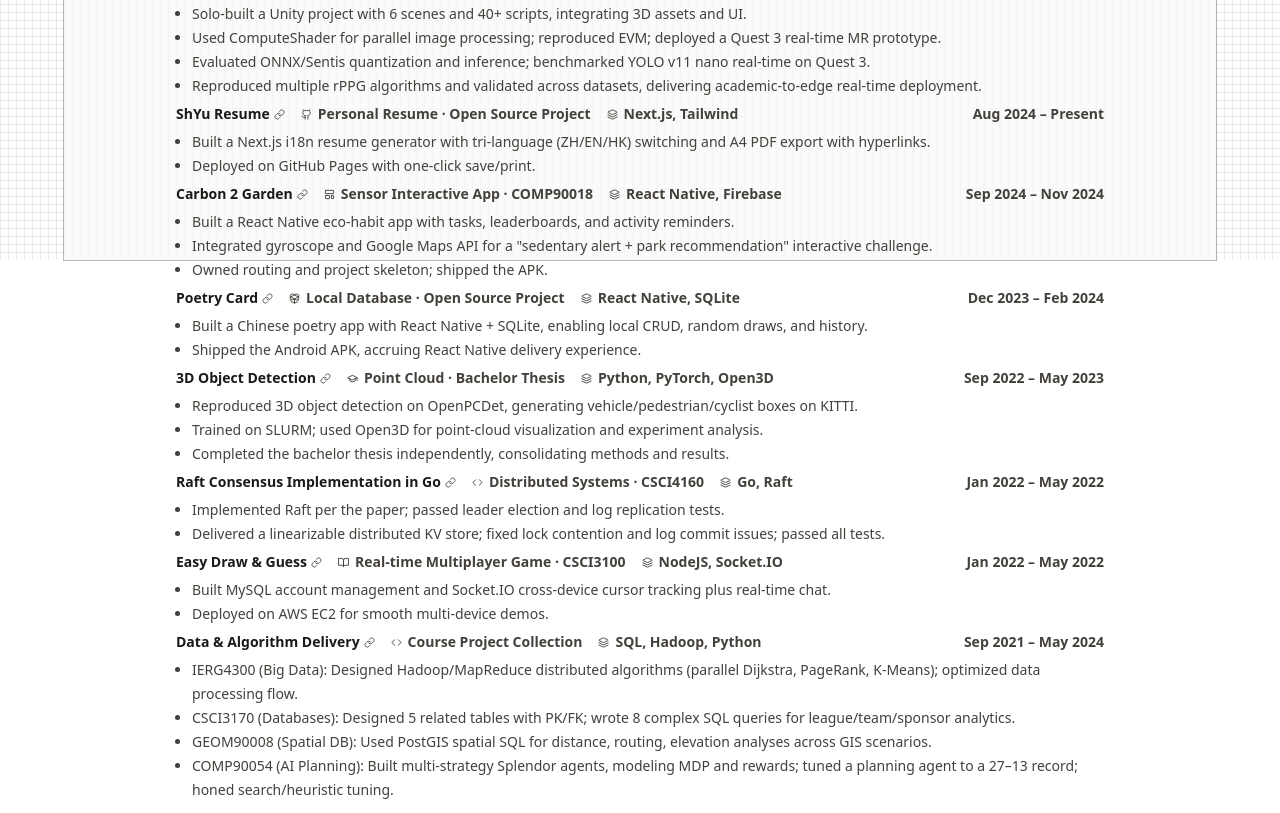
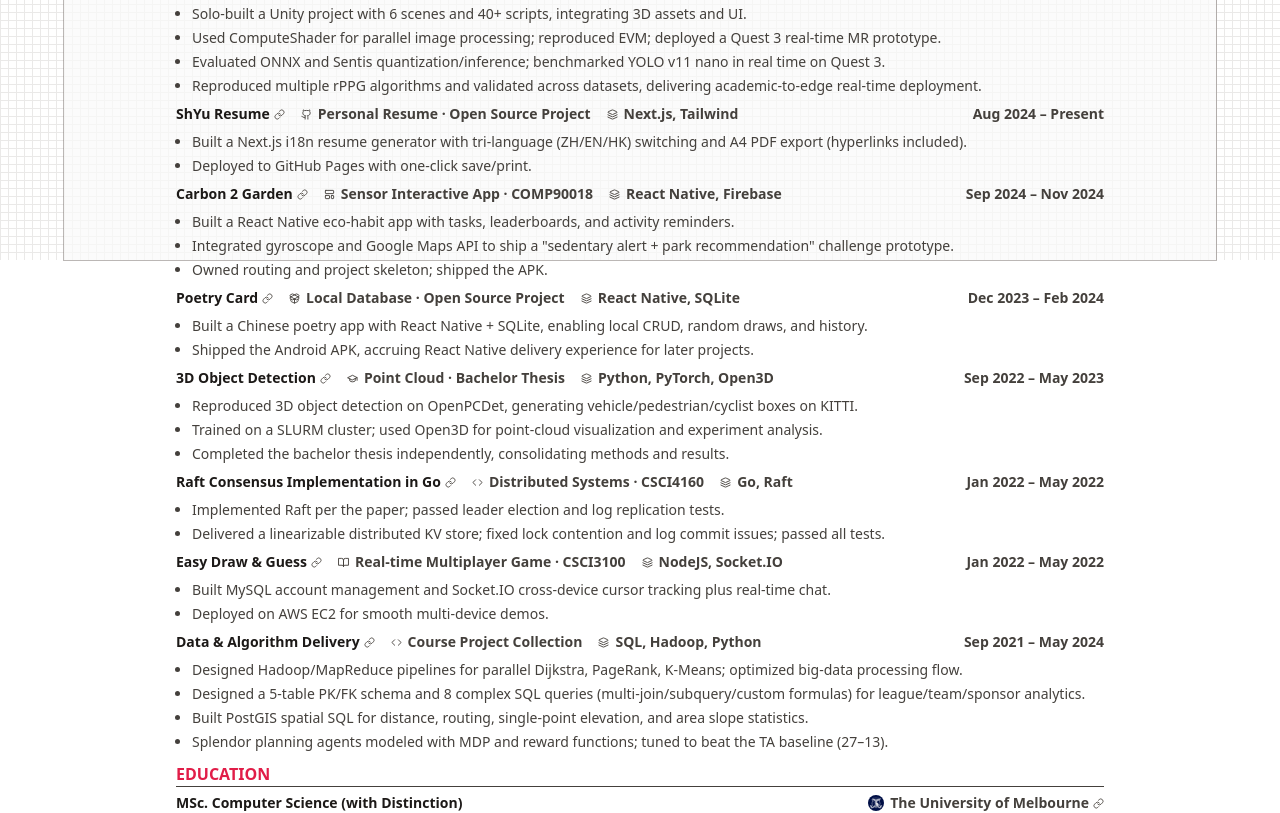
Before and after one commit to shyu216/shyu-resume, a Next.js app: page / in a window 1280 px wide. Shown: the part 540-1353 px from the top of the page. Built offline with nearby package versions, Linux system fonts and the light colour scheme.

Commit message:
rephrase

```diff
--- a/content/en/projects.ts
+++ b/content/en/projects.ts
@@ -11,10 +11,10 @@
     dateRange: "May 2025 – Nov 2025",
     techStack: "Unity, Meta Quest 3, C#",
     bullets: [
-    "Second author on a Siggraph Asia XR submission; built the MR physiological signal prototype.",
+      "Co-authored (2nd) a Siggraph Asia XR submission; built the MR biosensing prototype.",
       "Solo-built a Unity project with 6 scenes and 40+ scripts, integrating 3D assets and UI.",
       "Used ComputeShader for parallel image processing; reproduced EVM; deployed a Quest 3 real-time MR prototype.",
-    "Evaluated ONNX/Sentis quantization and inference; benchmarked YOLO v11 nano real-time on Quest 3.",
+      "Evaluated ONNX and Sentis quantization/inference; benchmarked YOLO v11 nano in real time on Quest 3.",
       "Reproduced multiple rPPG algorithms and validated across datasets, delivering academic-to-edge real-time deployment.",
     ],
     rank: 1,
@@ -28,8 +28,8 @@
     dateRange: "Aug 2024 – Present",
     techStack: "Next.js, Tailwind",
     bullets: [
-	  "Built a Next.js i18n resume generator with tri-language (ZH/EN/HK) switching and A4 PDF export with hyperlinks.",
-	  "Deployed on GitHub Pages with one-click save/print.",
+      "Built a Next.js i18n resume generator with tri-language (ZH/EN/HK) switching and A4 PDF export (hyperlinks included).",
+      "Deployed to GitHub Pages with one-click save/print.",
     ],
     rank: 1,
   },
@@ -43,7 +43,7 @@
     techStack: "React Native, Firebase",
     bullets: [
       "Built a React Native eco-habit app with tasks, leaderboards, and activity reminders.",
-    "Integrated gyroscope and Google Maps API for a \"sedentary alert + park recommendation\" interactive challenge.",
+      "Integrated gyroscope and Google Maps API to ship a \"sedentary alert + park recommendation\" challenge prototype.",
       "Owned routing and project skeleton; shipped the APK.",
     ],
     rank: 1,
@@ -58,7 +58,7 @@
     techStack: "React Native, SQLite",
     bullets: [
       "Built a Chinese poetry app with React Native + SQLite, enabling local CRUD, random draws, and history.",
-	  "Shipped the Android APK, accruing React Native delivery experience.",
+      "Shipped the Android APK, accruing React Native delivery experience for later projects.",
     ],
     rank: 2,
   },
@@ -72,7 +72,7 @@
     techStack: "Python, PyTorch, Open3D",
     bullets: [
       "Reproduced 3D object detection on OpenPCDet, generating vehicle/pedestrian/cyclist boxes on KITTI.",
-    "Trained on SLURM; used Open3D for point-cloud visualization and experiment analysis.",
+      "Trained on a SLURM cluster; used Open3D for point-cloud visualization and experiment analysis.",
       "Completed the bachelor thesis independently, consolidating methods and results.",
     ],
     rank: 1,
@@ -114,10 +114,10 @@
     dateRange: "Sep 2021 – May 2024",
     techStack: "SQL, Hadoop, Python",
     bullets: [
-      "IERG4300 (Big Data): Designed Hadoop/MapReduce distributed algorithms (parallel Dijkstra, PageRank, K-Means); optimized data processing flow.",
-      "CSCI3170 (Databases): Designed 5 related tables with PK/FK; wrote 8 complex SQL queries for league/team/sponsor analytics.",
-      "GEOM90008 (Spatial DB): Used PostGIS spatial SQL for distance, routing, elevation analyses across GIS scenarios.",
-      "COMP90054 (AI Planning): Built multi-strategy Splendor agents, modeling MDP and rewards; tuned a planning agent to a 27–13 record; honed search/heuristic tuning.",
+      "Designed Hadoop/MapReduce pipelines for parallel Dijkstra, PageRank, K-Means; optimized big-data processing flow.",
+      "Designed a 5-table PK/FK schema and 8 complex SQL queries (multi-join/subquery/custom formulas) for league/team/sponsor analytics.",
+      "Built PostGIS spatial SQL for distance, routing, single-point elevation, and area slope statistics.",
+      "Splendor planning agents modeled with MDP and reward functions; tuned to beat the TA baseline (27–13).",
     ],
     rank: 1,
   },
--- a/content/zh-hk/projects.ts
+++ b/content/zh-hk/projects.ts
@@ -72,7 +72,7 @@
     techStack: "Python, PyTorch, Open3D",
     bullets: [
       "基於 OpenPCDet 複現 3D 目標檢測，在 KITTI 數據集生成車輛/行人/自行車檢測框",
-      "使用 SLURM 集群訓練模型，透過 Open3D 完成點雲視覺化與實驗分析",
+      "使用 SLURM 集群訓練模型，透過 Open3D 完成點雲視覺化與實驗結果分析",
       "獨立完成本科畢業論文，系統整理檢測方法與實驗數據",
     ],
     rank: 1,
@@ -114,10 +114,10 @@
     dateRange: "2021年9月 - 2024年5月",
     techStack: "SQL, Hadoop, Python",
     bullets: [
-      "IERG4300（大數據分析）：基於 Hadoop/MapReduce 設計分布式算法，實現並行 Dijkstra、PageRank、K-Means，優化大數據處理流程",
-      "CSCI3170（數據庫）：設計 5 張帶主鍵/外鍵的關聯表，撰寫 8 個高複雜度 SQL 查詢，完成體育聯賽數據統計分析",
-      "GEOM90008（空間數據庫）：基於 PostGIS 實現空間 SQL 查詢，落地距離計算、路徑規劃、高程分析等 GIS 場景",
-      "COMP90054（AI 規劃）：為 Splendor 遊戲設計多策略 AI，抽象 MDP 狀態、設計獎勵，優化規劃 Agent（27 勝 13 負），掌握搜索/調參",
+      "基於 Hadoop/MapReduce 設計分布式算法系統，實現並行 Dijkstra、PageRank、K-Means，優化大數據處理流程",
+      "設計 5 張帶主鍵/外鍵約束的關聯表，編寫 8 條含多表聯查/子查詢/自定義公式的 SQL 查詢，分析聯賽/球隊/贊助商數據",
+      "基於 PostGIS 實現空間 SQL 查詢，覆蓋距離計算、路徑規劃、單點高程查詢與區域坡度統計",
+      "針對 Splendor 遊戲設計 AI 規劃智能體，抽象 MDP 狀態空間，設計獎勵函數，擊敗 TA 基準（27 勝 13 負）",
     ],
     rank: 1,
   },
--- a/content/zh/projects.ts
+++ b/content/zh/projects.ts
@@ -114,10 +114,10 @@
     dateRange: "2021年9月 - 2024年5月",
     techStack: "SQL, Hadoop, Python",
     bullets: [
-      "IERG4300（大数据分析）：基于 Hadoop/MapReduce 设计分布式算法系统，实现并行 Dijkstra、PageRank、K-Means，掌握大数据处理流程优化技巧",
-      "CSCI3170（数据库）：设计 5 张带主键/外键的关联表，编写 8 个高复杂度 SQL 查询（多表联查/嵌套子查询/自定义公式），完成联赛/球队/赞助商的体育数据统计分析",
-      "GEOM90008（空间数据库）：基于 PostGIS 实现空间 SQL 查询，落地地理距离计算、路径规划、高程分析等 GIS 场景，覆盖单点高程查询、区域坡度统计等核心需求",
-      "COMP90054（AI 规划）：针对 Splendor 游戏设计多策略 AI 智能体，抽象 MDP 状态空间/设计奖励函数，优化规划 Agent（击败 TA 基准，27 胜 13 负），掌握搜索/调参",
+      "基于 Hadoop/MapReduce 设计分布式算法系统，实现并行 Dijkstra、PageRank、K-Means，优化大数据处理流程",
+      "设计 5 张带主键/外键约束的关联表，编写 8 个含多表联查/子查询/自定义公式的 SQL 查询，分析联赛/球队/赞助商的体育数据",
+      "基于 PostGIS 实现空间 SQL 查询，实现单点高程查询、区域坡度统计等需求，覆盖地理距离计算、路径规划等场景",
+      "针对 Splendor 游戏设计 AI 规划智能体，抽象 MDP 状态空间，设计奖励函数，击败 TA 基准（27 胜 13 负）",
     ],
     rank: 1,
   },
```
Lines whose indentation alone changed are shown as unchanged.
